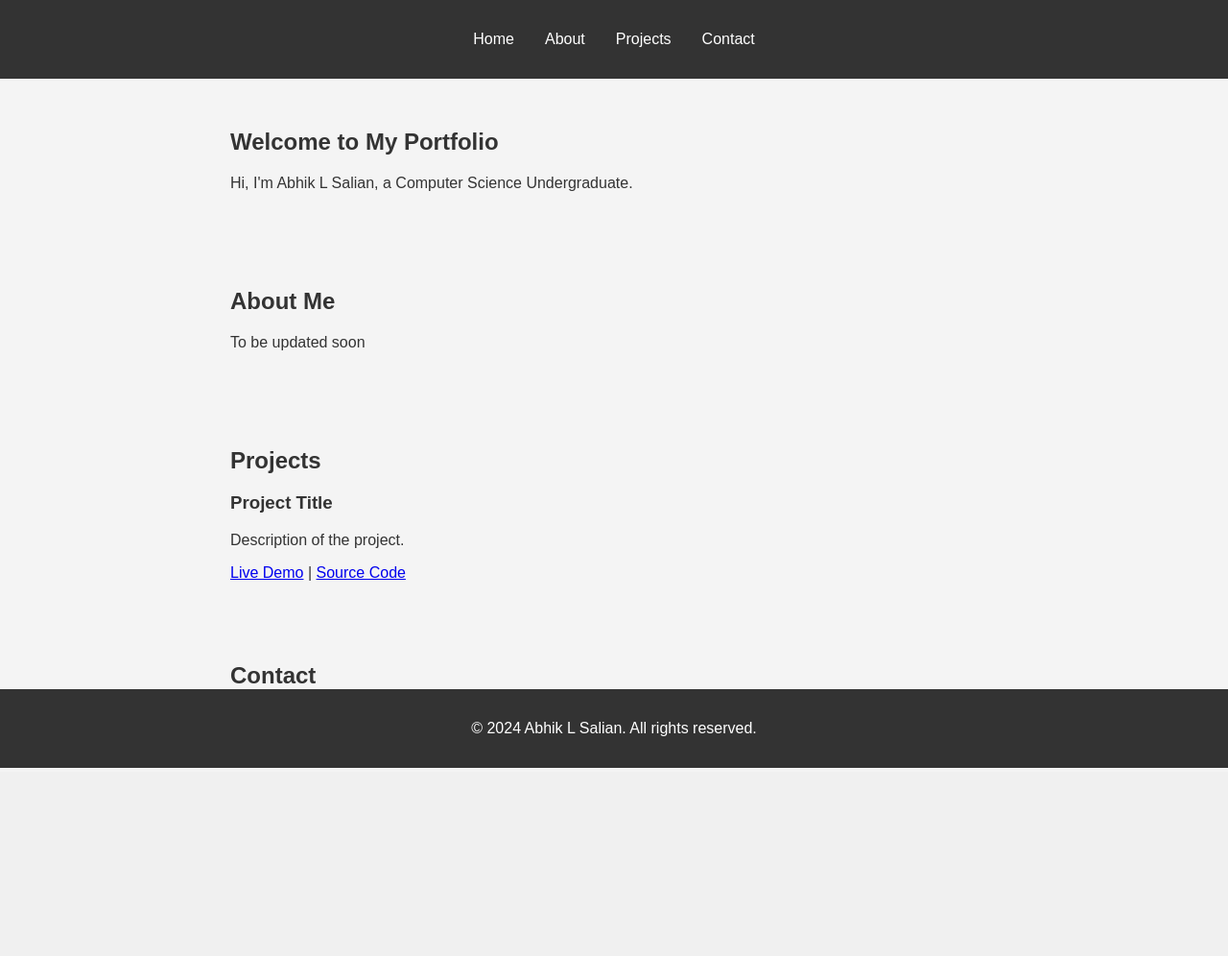
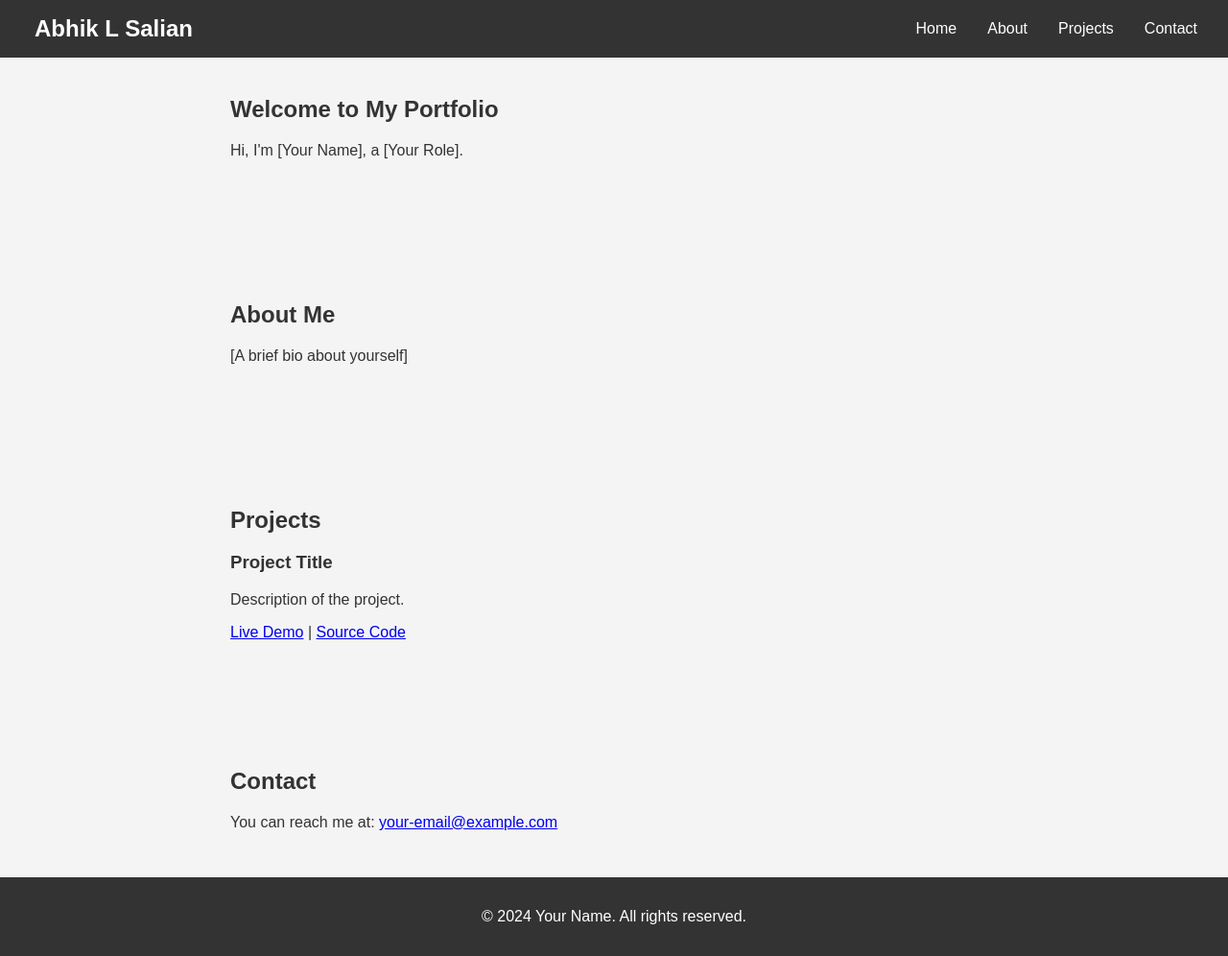
Before and after one commit to AbhikSalian/portfolio, a PHP site: page / in a window 1280 px wide. Shown: the whole page at 96% size. Before the commit the page ends 800 px from the top, so only its background shows below. Run offline with PHP 8.4, Linux system fonts and the light colour scheme.

Commit message:
header styling enhanced

```diff
--- a/css/styles.css
+++ b/css/styles.css
@@ -1,3 +1,8 @@
+/* styles.css */
+html {
+    scroll-behavior: smooth;
+}
+
 body {
     font-family: Arial, sans-serif;
     margin: 0;
@@ -9,18 +14,45 @@ body {
 header {
     background-color: #333;
     color: #fff;
-    padding: 1em 0;
+    padding: 0 1em; /* Remove the top and bottom padding */
+    position: fixed;
+    width: 100%;
+    height: 60px; /* Adjust the height as needed */
+    display: flex; /* Enable Flexbox */
+    align-items: center; /* Center items vertically */
+    justify-content: center; /* Center items horizontally (optional) */
+    box-sizing: border-box; /* Include padding in the height calculation */
+}
+.logo{
+    margin-left: 20px;
+    white-space: nowrap;
+}
+.logo a{
+    color: white;
+    text-decoration: none;
+}
+header nav {
+    max-width: 1200px; /* Limit the width of the nav container */
+    margin: 0 auto; /* Center the nav container */
+    width: 100%;
+    display: flex; /* Enable Flexbox for nav */
+    align-items: center; /* Center nav items vertically */
 }
 
 header nav ul {
     list-style: none;
     display: flex;
-    justify-content: center;
+    justify-content: flex-end; /* Align items to the right */
     padding: 0;
+    margin: 0;
+    width: 100%;
+    align-items: center; /* Ensure items are centered vertically */
 }
 
 header nav ul li {
     margin: 0 1em;
+    display: flex;
+    align-items: center; /* Center list items vertically */
 }
 
 header nav ul li a {
@@ -32,6 +64,7 @@ section {
     padding: 2em;
     max-width: 800px;
     margin: 0 auto;
+    padding-top: 5em; /* Add top padding to avoid content hiding behind the fixed header */
 }
 
 footer {
@@ -39,7 +72,7 @@ footer {
     padding: 1em 0;
     background-color: #333;
     color: #fff;
-    position: fixed;
+    position: relative;
     width: 100%;
     bottom: 0;
 }
--- a/index.html
+++ b/index.html
@@ -1,13 +1,20 @@
 <!DOCTYPE html>
 <html lang="en">
+
 <head>
     <meta charset="UTF-8">
     <meta name="viewport" content="width=device-width, initial-scale=1.0">
-    <title>Abhik L Salian</title>
+    <title>Your Name - Portfolio</title>
     <link rel="stylesheet" href="css/styles.css">
 </head>
+
 <body>
     <header>
+        <div class="logo">
+            <a href="#home">
+                <h2>Abhik L Salian</h2>
+            </a>
+        </div>
         <nav>
             <ul>
                 <li><a href="#home">Home</a></li>
@@ -19,11 +26,11 @@
     </header>
     <section id="home">
         <h1>Welcome to My Portfolio</h1>
-        <p>Hi, I'm Abhik L Salian, a Computer Science Undergraduate.</p>
+        <p>Hi, I'm [Your Name], a [Your Role].</p>
     </section>
     <section id="about">
         <h2>About Me</h2>
-        <p>To be updated soon</p>
+        <p>[A brief bio about yourself]</p>
     </section>
     <section id="projects">
         <h2>Projects</h2>
@@ -33,14 +40,15 @@
             <a href="link-to-demo">Live Demo</a> |
             <a href="link-to-repo">Source Code</a>
         </div>
-        <!-- Add more projects here -->
     </section>
     <section id="contact">
         <h2>Contact</h2>
         <p>You can reach me at: <a href="mailto:your-email@example.com">your-email@example.com</a></p>
     </section>
     <footer>
-        <p>&copy; 2024 Abhik L Salian. All rights reserved.</p>
+        <p>&copy; 2024 Your Name. All rights reserved.</p>
     </footer>
+    <script src="js/script.js"></script>
 </body>
+
 </html>
--- /dev/null
+++ b/js/script.js
@@ -0,0 +1,4 @@
+// Ensure the page starts at the top on reload
+window.addEventListener('load', function() {
+    window.scrollTo(0, 0);
+});
```
